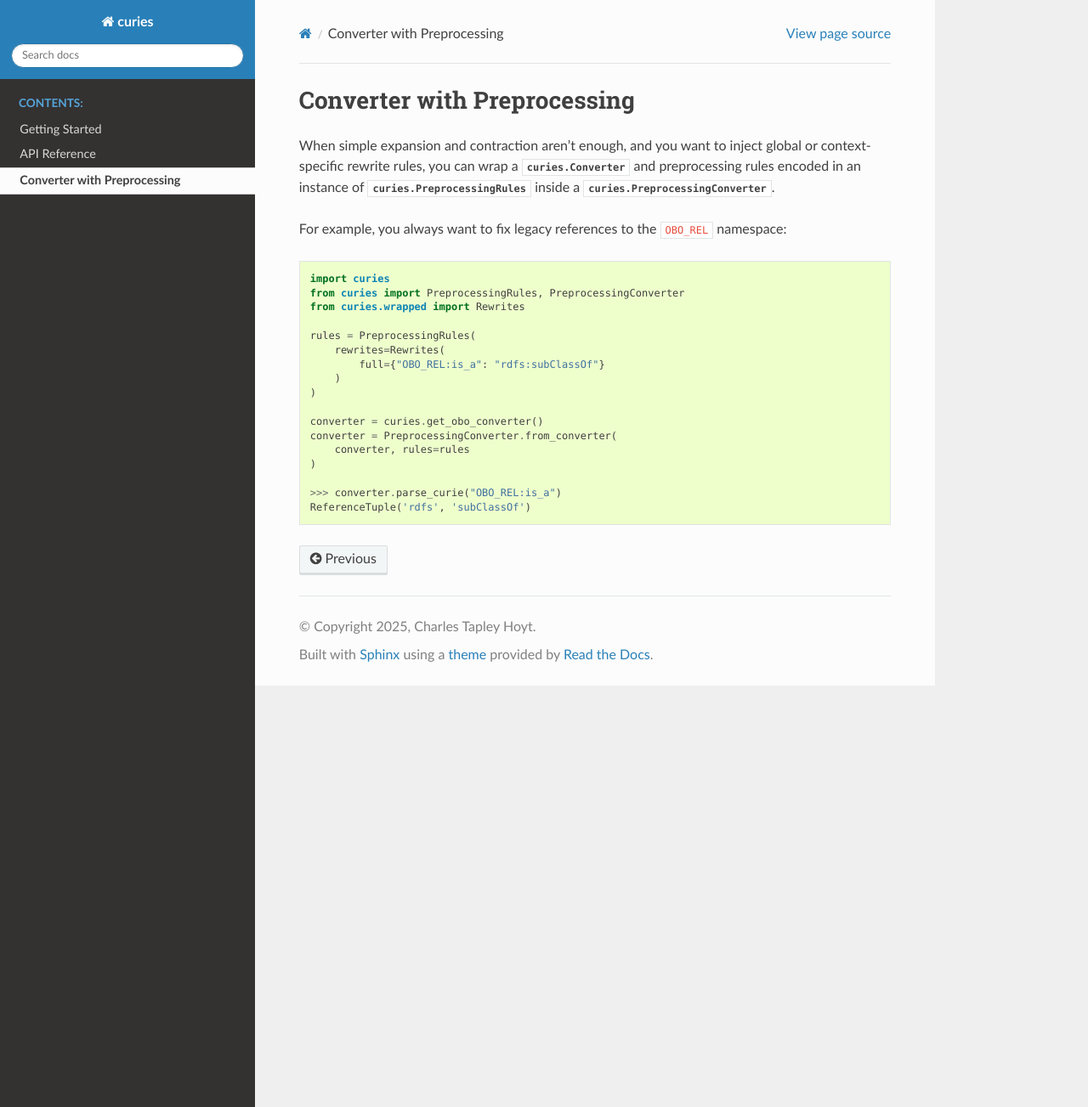
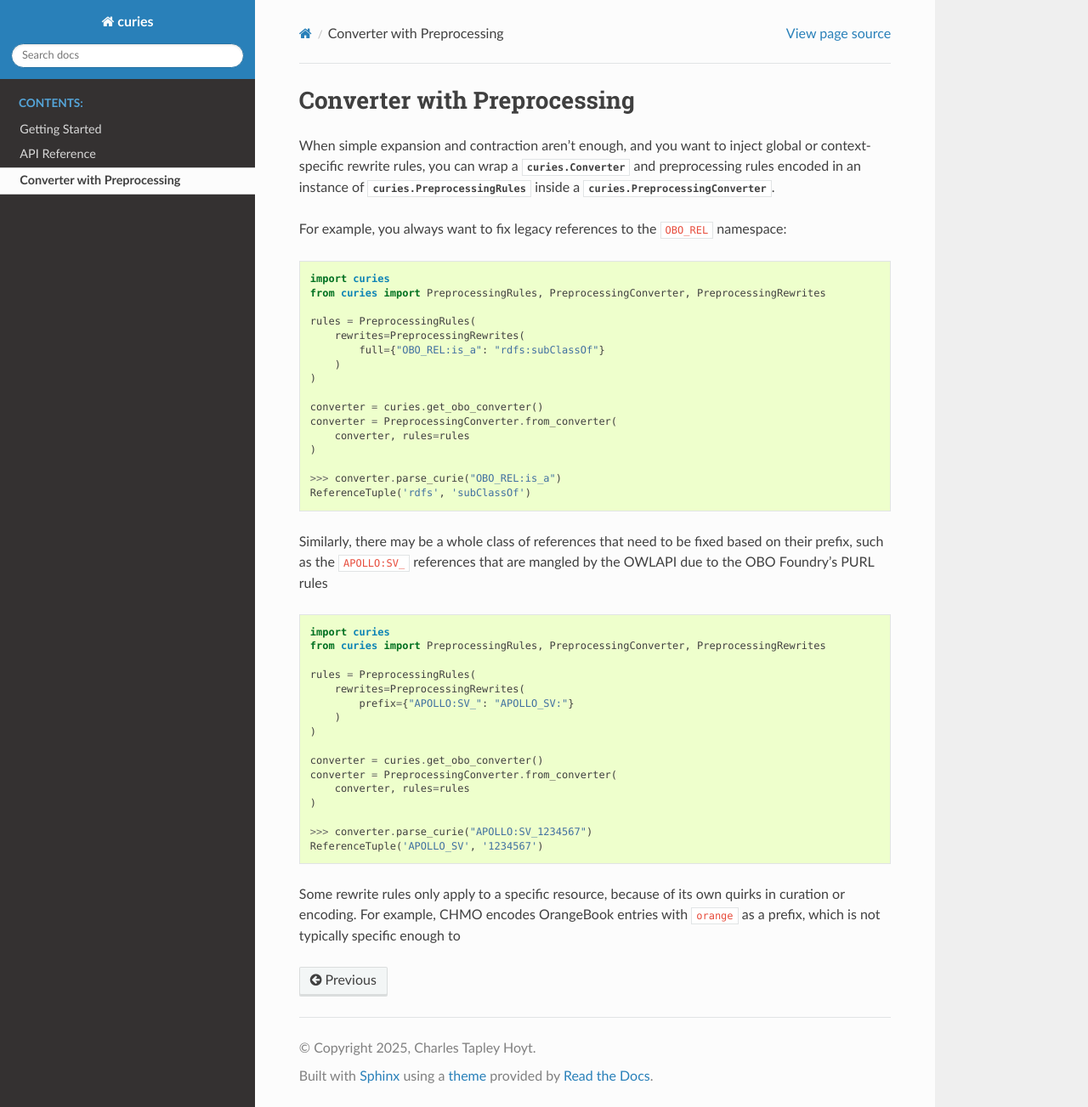
Before and after one commit to biopragmatics/curies, a Sphinx documentation site: the page built from docs/source/preprocessing.rst, in a window 1280 px wide and 1303 px high. Shown: the whole window at 85% size. Built offline with Sphinx 7.4.7 and the Read the Docs theme 3.1.0, drawn with Linux system fonts in a browser that asks for light colours; pages that are not in the unit, such as notebooks, are missing from menus.

Commit message:
Rename components

```diff
--- a/docs/source/preprocessing.rst
+++ b/docs/source/preprocessing.rst
@@ -11,11 +11,10 @@ For example, you always want to fix legacy references to the ``OBO_REL`` namespa
 .. code-block:: python
 
     import curies
-    from curies import PreprocessingRules, PreprocessingConverter
-    from curies.wrapped import Rewrites
+    from curies import PreprocessingRules, PreprocessingConverter, PreprocessingRewrites
 
     rules = PreprocessingRules(
-        rewrites=Rewrites(
+        rewrites=PreprocessingRewrites(
             full={"OBO_REL:is_a": "rdfs:subClassOf"}
         )
     )
@@ -27,3 +26,30 @@ For example, you always want to fix legacy references to the ``OBO_REL`` namespa
 
     >>> converter.parse_curie("OBO_REL:is_a")
     ReferenceTuple('rdfs', 'subClassOf')
+
+Similarly, there may be a whole class of references that need to be fixed
+based on their prefix, such as the ``APOLLO:SV_`` references that are mangled
+by the OWLAPI due to the OBO Foundry's PURL rules
+
+.. code-block:: python
+
+    import curies
+    from curies import PreprocessingRules, PreprocessingConverter, PreprocessingRewrites
+
+    rules = PreprocessingRules(
+        rewrites=PreprocessingRewrites(
+            prefix={"APOLLO:SV_": "APOLLO_SV:"}
+        )
+    )
+
+    converter = curies.get_obo_converter()
+    converter = PreprocessingConverter.from_converter(
+        converter, rules=rules
+    )
+
+    >>> converter.parse_curie("APOLLO:SV_1234567")
+    ReferenceTuple('APOLLO_SV', '1234567')
+
+Some rewrite rules only apply to a specific resource, because of its own quirks
+in curation or encoding. For example, CHMO encodes OrangeBook entries with ``orange``
+as a prefix, which is not typically specific enough to
--- a/src/curies/__init__.py
+++ b/src/curies/__init__.py
@@ -26,7 +26,7 @@ from .api import (
 )
 from .discovery import discover, discover_from_rdf
 from .preprocessing import (
-    PreprocessingBlacklist,
+    PreprocessingBlocklists,
     PreprocessingConverter,
     PreprocessingRewrites,
     PreprocessingRules,
@@ -51,7 +51,7 @@ __all__ = [
     "NamedReference",
     "Prefix",
     "PrefixMap",
-    "PreprocessingBlacklist",
+    "PreprocessingBlocklists",
     "PreprocessingConverter",
     "PreprocessingRewrites",
     "PreprocessingRules",
```
Also changed, not shown: 2 other files.
